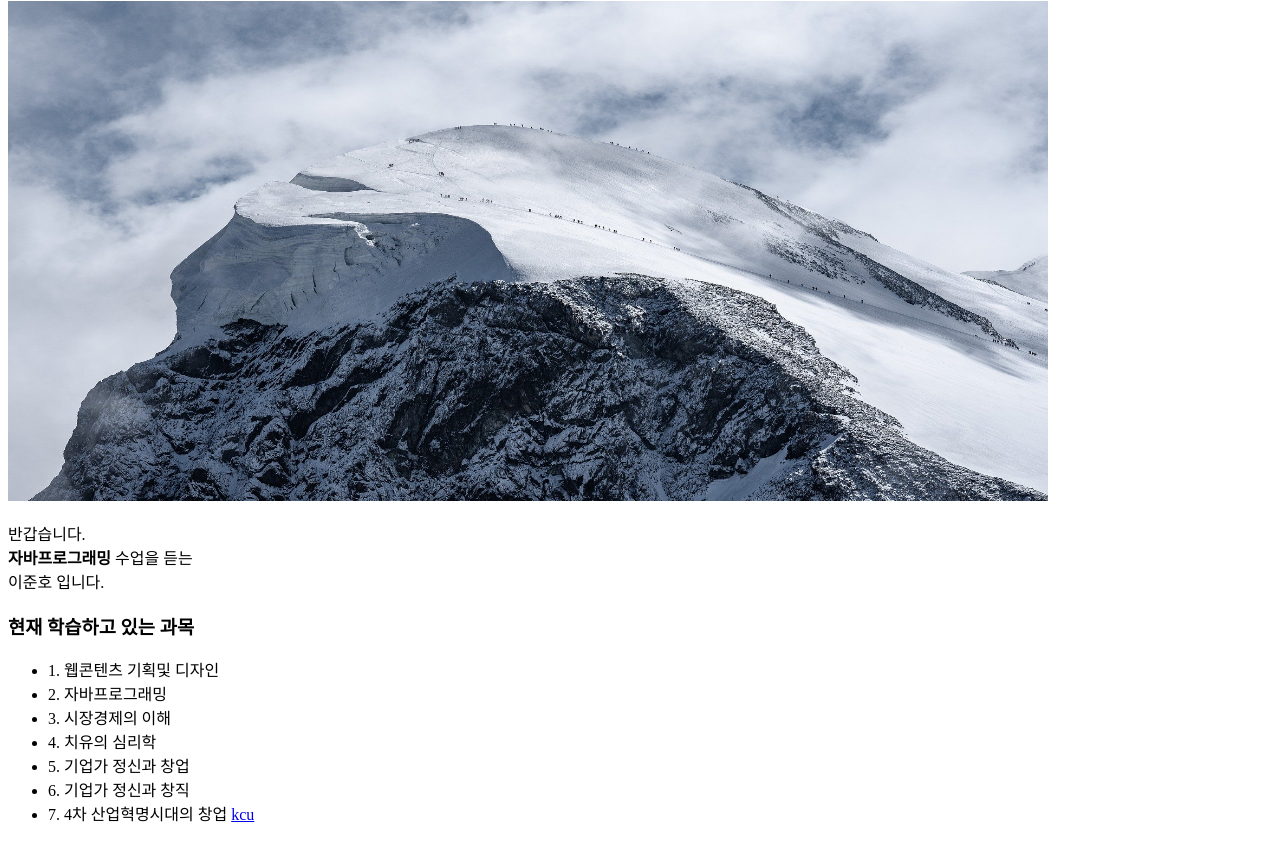
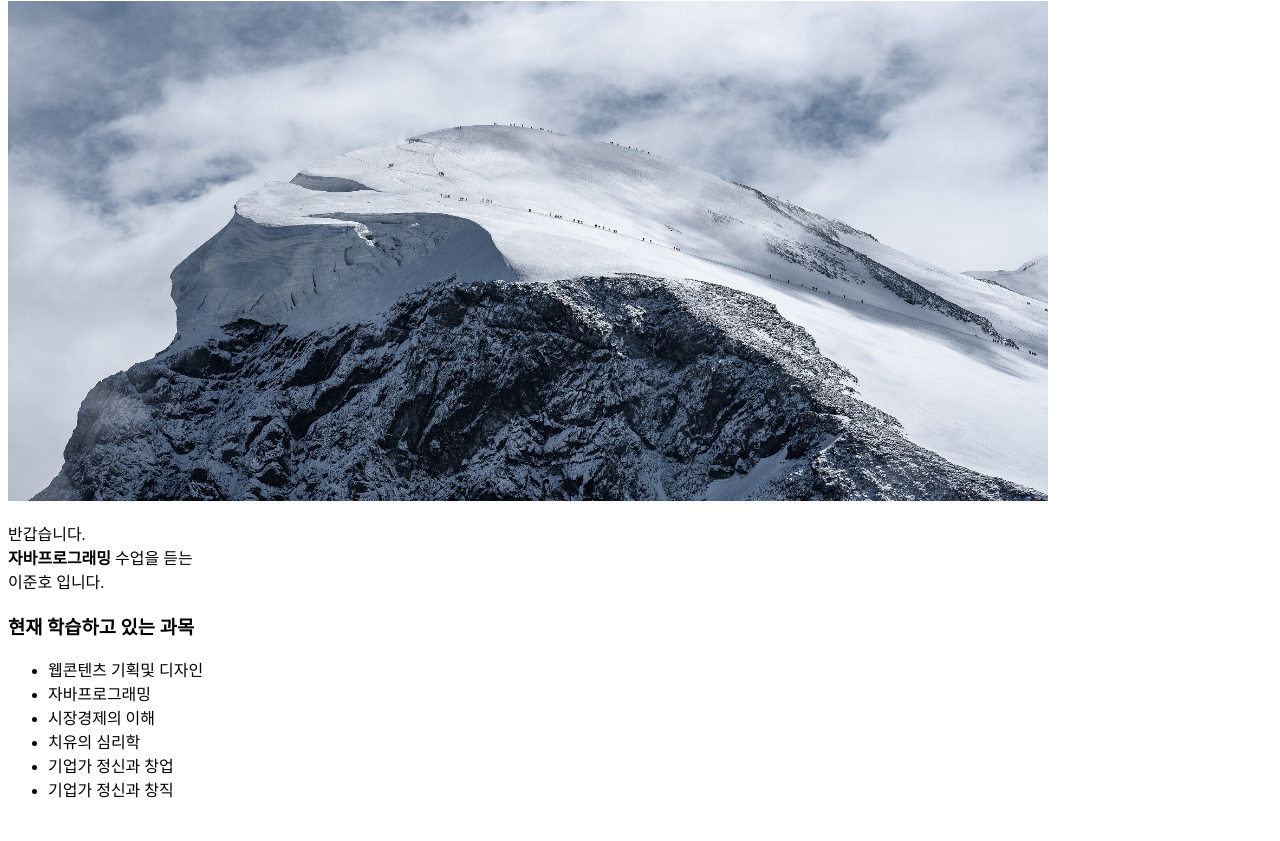
Before and after one commit to hoya838/javascript, a plain HTML site: page index.html in a window 1280 px wide. Shown: the part 79-920 px from the top of the page. After the commit the page ends 896 px from the top, so only its background shows below. Drawn offline with Linux system fonts and the light colour scheme.

Commit message:
Add files via upload

```diff
--- a/index.html
+++ b/index.html
@@ -19,13 +19,12 @@
 
      <!-- 수업시간표 -->
     <ul>
-        <li>1. 웹콘텐츠 기획및 디자인</li>
-        <li>2. 자바프로그래밍</li>
-        <li>3. 시장경제의 이해</li>
-        <li>4. 치유의 심리학</li>
-        <li>5. 기업가 정신과 창업</li>
-        <li>6. 기업가 정신과 창직</li>
-        <li>7. 4차 산업혁명시대의 창업 <a href="http://www.kcucon.or.kr/index.asp"> kcu </a></li>
+        <li>웹콘텐츠 기획및 디자인</li>
+        <li>자바프로그래밍</li>
+        <li>시장경제의 이해</li>
+        <li>치유의 심리학</li>
+        <li>기업가 정신과 창업</li>
+        <li>기업가 정신과 창직</li>
     </ul>
     <!-- 2주차 수업 내용끝 -->
 </body>
```
